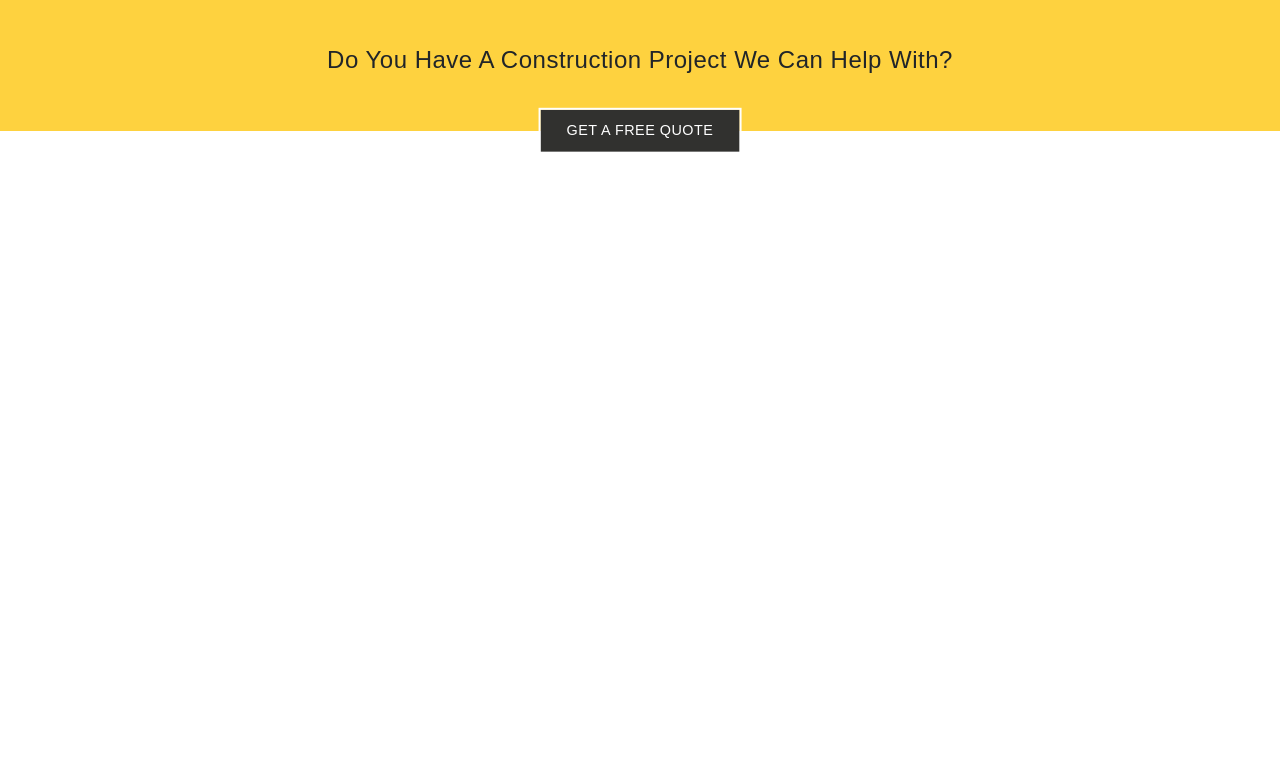
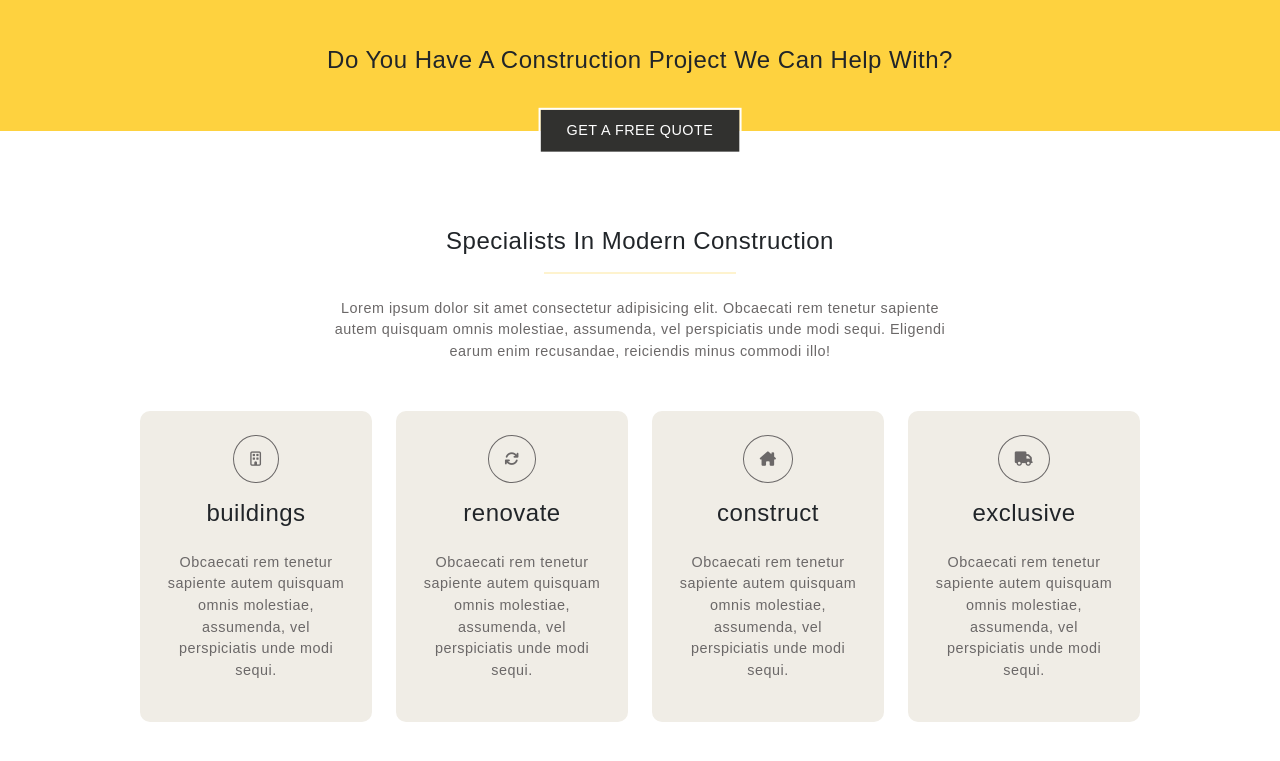
Before and after one commit to andreamorandi/proj-html-vuejs, a Vue app: page / in a window 1280 px wide. Shown: the part 753-1514 px from the top of the page. Before the commit the page ends 905 px from the top, so only its background shows below. Built offline with nearby package versions, Linux system fonts and the light colour scheme.

Commit message:
Presentation

```diff
--- a/src/components/AppMain.vue
+++ b/src/components/AppMain.vue
@@ -1,12 +1,14 @@
 <script>
 import Jumbotron from "./Jumbotron.vue";
 import CtaHelp from "./CtaHelp.vue";
+import Presentation from "./Presentation.vue";
 
 export default {
     name: "AppMain",
     components: {
         Jumbotron,
         CtaHelp,
+        Presentation
     },
 };
 </script>
@@ -15,6 +17,7 @@ export default {
     <main>
         <Jumbotron />
         <CtaHelp />
+        <Presentation />
     </main>
 </template>
 
--- a/src/components/CtaHelp.vue
+++ b/src/components/CtaHelp.vue
@@ -6,7 +6,7 @@ export default {
 
 <template>
     <div class="cta">
-        <div class="ms_container-md">
+        <div class="ms_container-sm">
             <h2>Do You Have A Construction Project We Can Help With?</h2>
             <a href="/quote">GET A FREE QUOTE</a>
         </div>
--- a/src/components/Jumbotron.vue
+++ b/src/components/Jumbotron.vue
@@ -6,7 +6,7 @@ export default {
 
 <template>
     <section>
-        <div class="ms_container-md">
+        <div class="ms_container-sm">
             <h1>BUILDING INSPIRING SPACES</h1>
             <p>We Build Inspiring Residential & Commercial Spaces</p>
             <div class="cta">
--- /dev/null
+++ b/src/components/Presentation.vue
@@ -0,0 +1,78 @@
+<script>
+export default {
+    name: "Presentation",
+    data() {
+        return {
+            features: [
+                {
+                    title: "buildings",
+                    description: "Obcaecati rem tenetur sapiente autem quisquam omnis molestiae, assumenda, vel perspiciatis unde modi sequi.",
+                    iconClasses: ["fa-regular", "fa-building"]
+                },
+                {
+                    title: "renovate",
+                    description: "Obcaecati rem tenetur sapiente autem quisquam omnis molestiae, assumenda, vel perspiciatis unde modi sequi.",
+                    iconClasses: ["fa-solid", "fa-arrows-rotate"]
+                },
+                {
+                    title: "construct",
+                    description: "Obcaecati rem tenetur sapiente autem quisquam omnis molestiae, assumenda, vel perspiciatis unde modi sequi.",
+                    iconClasses: ["fa-solid", "fa-house-chimney"]
+                },
+                {
+                    title: "exclusive",
+                    description: "Obcaecati rem tenetur sapiente autem quisquam omnis molestiae, assumenda, vel perspiciatis unde modi sequi.",
+                    iconClasses: ["fa-solid", "fa-truck"]
+                },
+            ],
+        }
+    }
+}
+</script>
+
+<template>
+    <section class="presentation">
+        <div class="section-heading">
+            <div class="ms_container-sm">
+                <h2>Specialists In Modern Construction</h2>
+                <hr>
+                <p>Lorem ipsum dolor sit amet consectetur adipisicing elit. Obcaecati rem tenetur sapiente autem quisquam omnis molestiae, assumenda, vel perspiciatis unde modi sequi. Eligendi earum enim recusandae, reiciendis minus commodi illo!</p>
+            </div>
+            <div class="ms_container-lg">
+                <div class="container-fluid">
+                    <div class="row row-cols-1 row-cols-sm-2 row-cols-md-3 row-cols-lg-4">
+                        <div class="col" v-for="(feature, index) in features" :key="index">
+                            <div class="feature">
+                                <i :class="feature.iconClasses"></i>
+                                <h2>{{ feature.title }}</h2>
+                                <p>{{ feature.description }}</p>
+                            </div>
+                        </div>
+                    </div>
+                </div>
+            </div>
+        </div>
+    </section>
+</template>
+
+<style lang="scss" scoped>
+@use "../styles/partials/mixins" as *;
+@use "../styles/partials/variables" as *;
+.presentation {
+    padding: 3rem 0;
+    .row {
+        padding: 2rem 0;
+        .feature {
+            border-radius: 10px;
+            padding: 1.5rem;
+            background-color: $pampas;
+            i {
+                border: 1px solid $dove-gray;
+                border-radius: 50%;
+                padding: 1rem;
+                color: $dove-gray;
+            }
+        }
+    }
+}
+</style>
--- a/src/styles/general.scss
+++ b/src/styles/general.scss
@@ -1,3 +1,6 @@
+@use "../styles/partials/mixins" as *;
+@use "../styles/partials/variables" as *;
+
 @import "node_modules/bootstrap/scss/bootstrap";
 @import "node_modules/@fortawesome/fontawesome-free/css/all.min.css";
 
@@ -28,8 +31,47 @@ img {
     max-height: 100%;
 }
 
+.section-heading {
+    padding: 2rem 0;
+    h2 {
+        margin: 1rem 0;
+    }
+    hr {
+        width: 30%;
+        margin: 1rem auto;
+        border-top: 2.5px solid $bright-sun-dark;
+    }
+    p {
+        margin-top: 1.5rem;
+        color: $dove-gray;
+    }
+}
+
+.ms_container-sm {
+    width: 50%;
+    margin: 0 auto;
+}
+
+@media screen and (max-width: 992px) {
+    .ms_container-sm {
+        width: 70%;
+    }
+}
+
+@media screen and (max-width: 768px) {
+    .ms_container-sm {
+        width: 80%;
+    }
+}
+
+@media screen and (max-width: 576px) {
+    .ms_container-sm {
+        width: 100%;
+    }
+}
+
 .ms_container-md {
-    width: 70%;
+    width: 60%;
     margin: 0 auto;
 }
 
@@ -50,3 +92,20 @@ img {
         width: 100%;
     }
 }
+
+.ms_container-lg {
+    width: 80%;
+    margin: 0 auto;
+}
+
+@media screen and (max-width: 768px) {
+    .ms_container-lg {
+        width: 90%;
+    }
+}
+
+@media screen and (max-width: 576px) {
+    .ms_container-lg {
+        width: 100%;
+    }
+}
```
